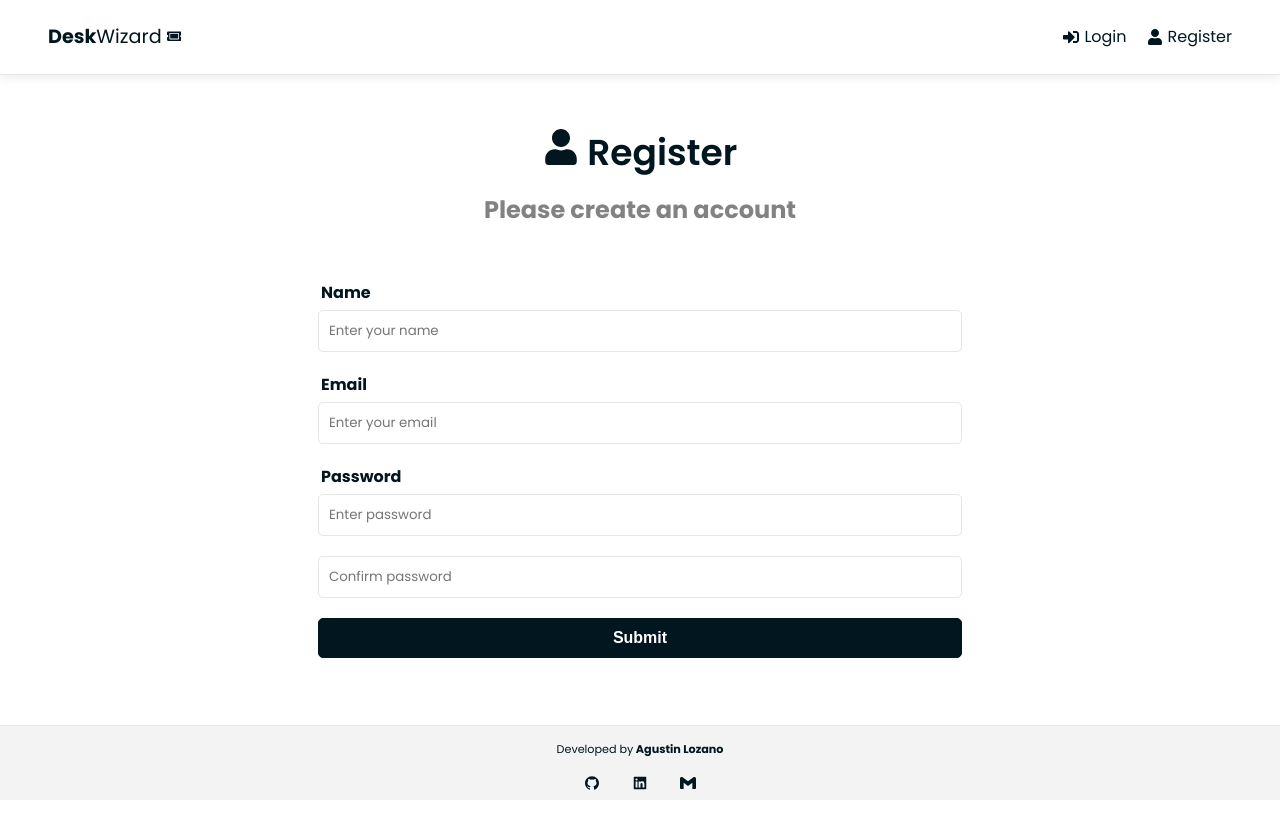
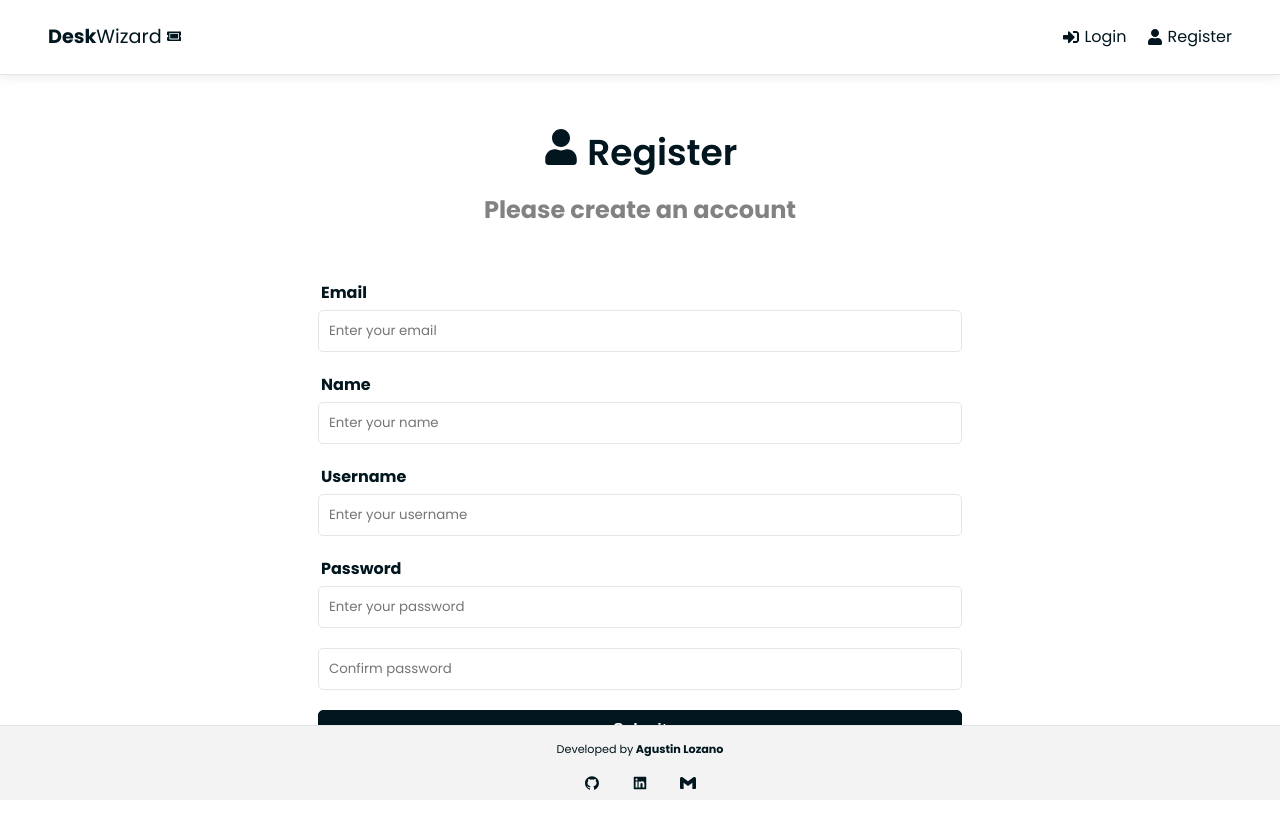
Before and after one commit to agustinlozano/DeskWizard, a React (Vite) app in the folder frontend/: page /register in a window 1280 px wide. Before the commit the page ends 800 px from the top, so only its background shows below. Built offline with nearby package versions, Linux system fonts and the light colour scheme.

Commit message:
Update login and register pages

```diff
--- a/frontend/src/pages/Login.jsx
+++ b/frontend/src/pages/Login.jsx
@@ -5,6 +5,7 @@ import { useNavigate } from 'react-router-dom'
 import { toast } from 'react-toastify'
 import { login, reset } from '../features/auth/authSlice'
 import Spinner from '../components/Spinner'
+import FormField from '../components/FormField'
 
 const Login = () => {
   const [formData, setFormData] = useState({
@@ -67,36 +68,22 @@ const Login = () => {
 
       <section className='form'>
         <form onSubmit={onSubmit}>
-          <div className='form-group'>
-            <label htmlFor='email'>
-              <span>Email</span>
-            </label>
-            <input
+          <FormField
             type='email'
-              className='form-control'
-              id='email'
             name='email'
-              value={email}
-              onChange={onChange}
-              placeholder='Enter your email'
-              required
+            data={email}
+            label='Email'
+            handleField={onChange}
+            message='Enter your email'
           />
-          </div>
-          <div className='form-group'>
-            <label htmlFor='password'>
-              <span>Password</span>
-            </label>
-            <input
+          <FormField
             type='password'
-              className='form-control'
-              id='password'
             name='password'
-              value={password}
-              onChange={onChange}
-              placeholder='Enter password'
-              required
+            data={password}
+            label='Password'
+            handleField={onChange}
+            message='Enter your email'
           />
-          </div>
           <div className='form-group'>
             <button className='btn btn-block'>Submit</button>
           </div>
--- a/frontend/src/pages/Register.jsx
+++ b/frontend/src/pages/Register.jsx
@@ -4,6 +4,7 @@ import { toast } from 'react-toastify'
 import { FaUser } from 'react-icons/fa'
 import { useDispatch, useSelector } from 'react-redux'
 import { register, reset } from '../features/auth/authSlice'
+import FormField from '../components/FormField'
 import Spinner from '../components/Spinner'
 
 /**
@@ -50,11 +51,12 @@ const Register = () => {
   const [formData, setFormData] = useState({
     name: '',
     email: '',
+    username: '',
     password: '',
     password2: ''
   })
 
-  const { name, email, password, password2 } = formData
+  const { email, name, username, password, password2 } = formData
 
   const dispatch = useDispatch()
   const navigate = useNavigate()
@@ -76,7 +78,7 @@ const Register = () => {
     dispatch(reset())
   }, [isError, isSuccess, user, message, navigate, dispatch])
 
-  // as we fill in the form fields, the status is updated
+  // As we fill in the form fields, the status is updated
   const onChange = (e) => {
     setFormData((prevState) => ({
       ...prevState,
@@ -93,6 +95,7 @@ const Register = () => {
       const userData = {
         name,
         email,
+        username,
         password
       }
 
@@ -115,51 +118,38 @@ const Register = () => {
 
       <section className='form'>
         <form onSubmit={onSubmit}>
-          <div className='form-group'>
-            <label htmlFor='name'>
-              <span>Name</span>
-            </label>
-            <input
+          <FormField
+            type='email'
+            name='email'
+            data={email}
+            label='Email'
+            handleField={onChange}
+            message='Enter your email'
+          />
+          <FormField
             type='text'
-              className='form-control'
-              id='name'
             name='name'
-              value={name}
-              onChange={onChange}
-              placeholder='Enter your name'
-              required
+            data={name}
+            label='Name'
+            handleField={onChange}
+            message='Enter your name'
           />
-          </div>
-          <div className='form-group'>
-            <label htmlFor='email'>
-              <span>Email</span>
-            </label>
-            <input
-              type='email'
-              className='form-control'
-              id='email'
-              name='email'
-              value={email}
-              onChange={onChange}
-              placeholder='Enter your email'
-              required
+          <FormField
+            type='text'
+            name='username'
+            data={username}
+            label='Username'
+            handleField={onChange}
+            message='Enter your username'
           />
-          </div>
-          <div className='form-group'>
-            <label htmlFor='password'>
-              <span>Password</span>
-            </label>
-            <input
+          <FormField
             type='password'
-              className='form-control'
-              id='password'
             name='password'
-              value={password}
-              onChange={onChange}
-              placeholder='Enter password'
-              required
+            data={password}
+            label='Password'
+            handleField={onChange}
+            message='Enter your password'
           />
-          </div>
           <div className='form-group'>
             <input
               type='password'
```
Lines whose indentation alone changed are shown as unchanged.
